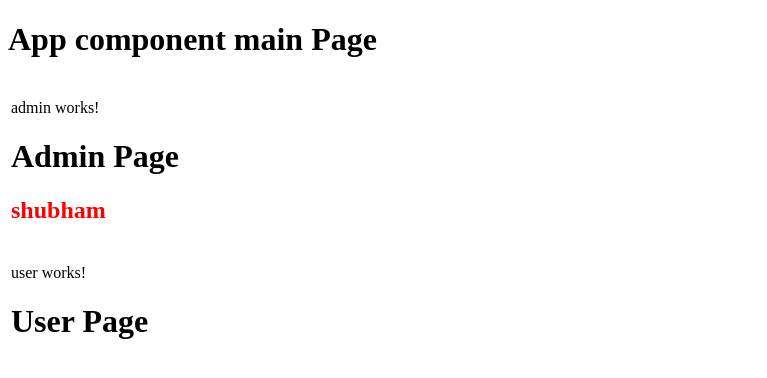
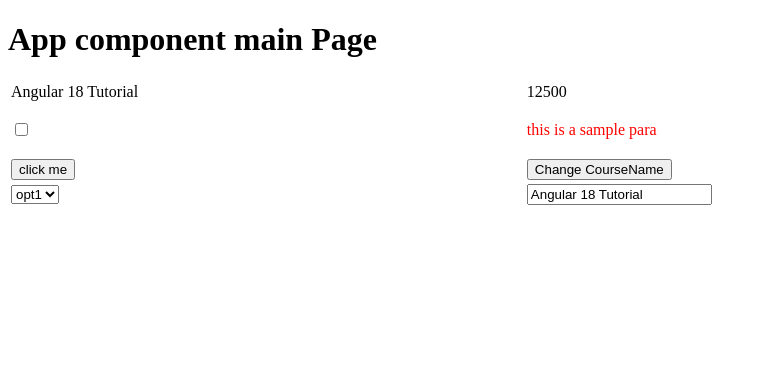
Before and after one commit to Eminence06/Angular, an Angular app: page / in a window 1280 px wide. Shown: the top 378 px of the page, without its empty margins (0-767 px from the left). Built offline with nearby package versions, Linux system fonts and the light colour scheme.

Commit message:
added data binding

```diff
--- a/src/app/app.html
+++ b/src/app/app.html
@@ -1,14 +1,3 @@
 <h1>App component main Page</h1>
 
-<table>
-  <tr>
-    <td>
-      <app-admin></app-admin>
-    </td>
-  </tr>
-  <tr>
-    <td>
-      <app-user></app-user>
-    </td>
-  </tr>
-</table>
+<app-data-binding></app-data-binding>
--- a/src/app/app.ts
+++ b/src/app/app.ts
@@ -2,10 +2,11 @@ import { Component, signal } from '@angular/core';
 import { RouterOutlet } from '@angular/router';
 import { Admin } from './component/admin/admin';
 import { User } from './component/user/user';
+import { DataBinding } from './component/data-binding/data-binding';
 
 @Component({
   selector: 'app-root',
-  imports: [Admin,User],
+  imports: [Admin,User,DataBinding, RouterOutlet],
   templateUrl: './app.html',
   styleUrl: './app.css'
 })
--- /dev/null
+++ b/src/app/component/data-binding/data-binding.css
@@ -0,0 +1,4 @@
+.mycolor {
+    color: red;
+    font-size: medium;
+}
--- /dev/null
+++ b/src/app/component/data-binding/data-binding.html
@@ -0,0 +1,40 @@
+<table width=100%>
+    <tr>
+        <td>
+            {{courseName}}
+        </td>
+        <td>
+            {{productPrice}}
+        </td>
+    </tr>
+
+    <tr>
+        <td>
+            <input [type]="inputType">
+        </td>
+        <td>
+            <p [class]="myClassName">this is a sample para</p>
+        </td>
+    </tr>
+    <tr>
+        <td>
+            <button (click)="showWelcomeMessage()">click me</button>
+        </td>
+        <td>
+            <button (click)="changeCourseName()"> Change CourseName </button>
+        </td>
+    </tr>
+    <tr>
+        <td>
+            <select name="" id="" (change)="onChangeFire()">
+                <option value="">opt1</option>
+                <option value="">opt2</option>
+                <option value="">opt3</option>
+            </select>
+        </td>
+        <td>
+            <input type="text" name="" id=""[(ngModel)]="courseName">
+        </td>
+    </tr>
+
+</table>
--- /dev/null
+++ b/src/app/component/data-binding/data-binding.ts
@@ -0,0 +1,26 @@
+import { Component } from '@angular/core';
+import { FormsModule } from '@angular/forms';
+
+@Component({
+  selector: 'app-data-binding',
+  imports: [FormsModule],
+  templateUrl: './data-binding.html',
+  styleUrl: './data-binding.css',
+})
+export class DataBinding {
+
+  courseName: string = "Angular 18 Tutorial";
+  productPrice:number = 12500;
+  inputType : string = "checkbox";
+  myClassName : string = "mycolor";
+
+  showWelcomeMessage() {
+    alert("Welcome to Angular 18 Tutorial");
+  }
+  changeCourseName(){
+    this.courseName = "Changed CourseName";
+  }
+  onChangeFire(){
+    alert("Option chnaged");
+  }
+}
```
Also changed, not shown: 1 other file (tests, documents, lock files or other folders).
